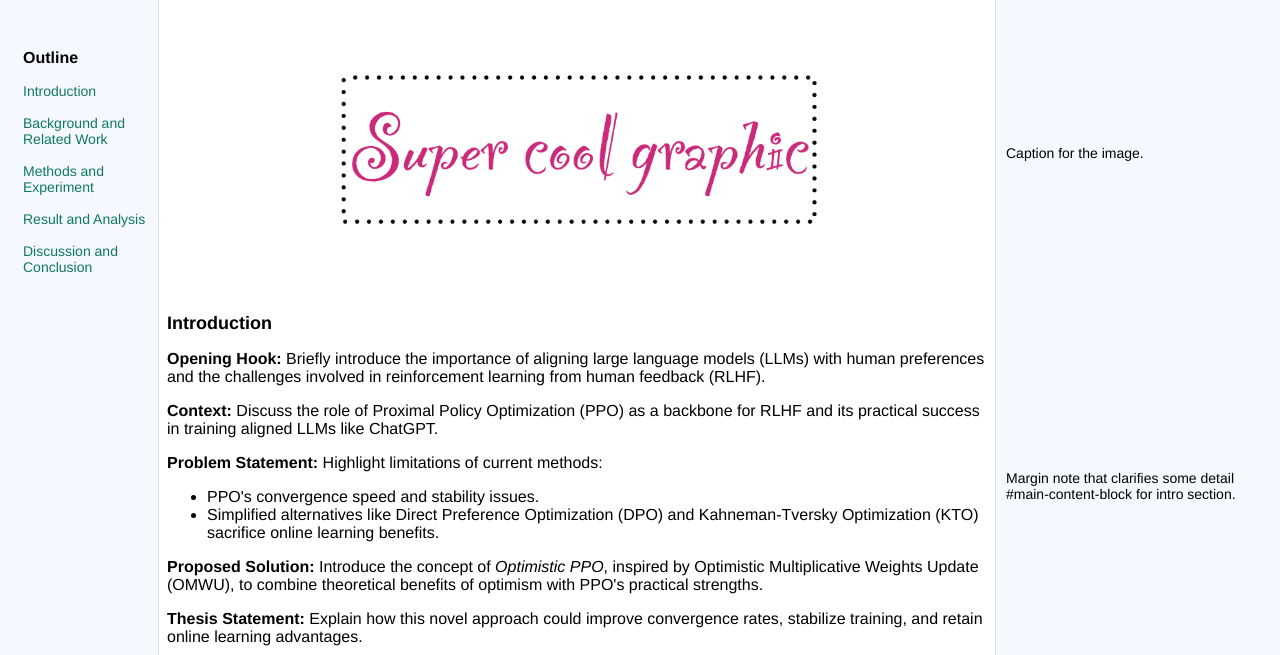
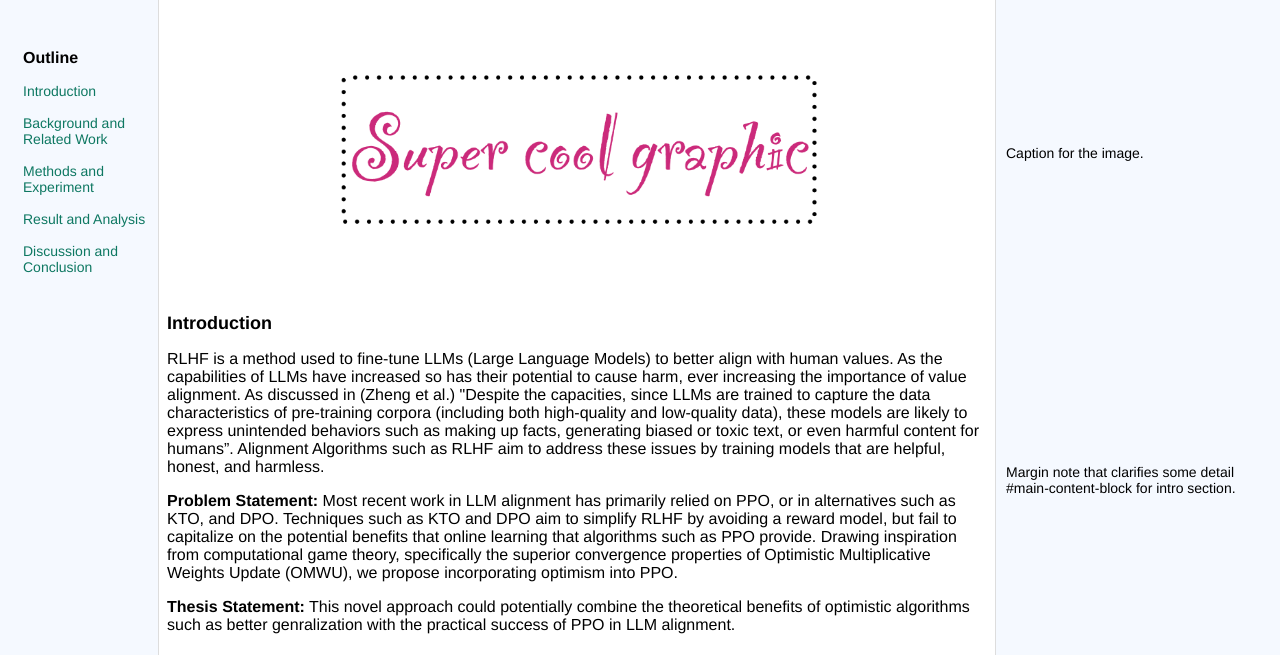
Before and after one commit to juanluera/deep_learning, a plain HTML site: page index.html in a window 1280 px wide. Shown: the part 111-766 px from the top of the page. Drawn offline with nearby package versions, Linux system fonts and the light colour scheme.

Commit message:
text added

```diff
--- a/index.html
+++ b/index.html
@@ -183,7 +183,7 @@
 
 </style>
 
-	  <title>The Platonic Representation Hypothesis</title>
+	  <title>6.7960 Final Project </title>
       <meta property="og:title" content="The Platonic Representation Hypothesis" />
 			<meta charset="UTF-8">
   </head>
@@ -242,17 +242,13 @@
 				</div>
 		    <div class="main-content-block">
 						<h1>Introduction</h1>
-						<p><strong>Opening Hook:</strong> Briefly introduce the importance of aligning large language models (LLMs) with human preferences and the challenges involved in reinforcement learning from human feedback (RLHF).</p>
-    <p><strong>Context:</strong> Discuss the role of Proximal Policy Optimization (PPO) as a backbone for RLHF and its practical success in training aligned LLMs like ChatGPT.</p>
-    <p><strong>Problem Statement:</strong> Highlight limitations of current methods:
-      <ul>
-        <li>PPO's convergence speed and stability issues.</li>
-        <li>Simplified alternatives like Direct Preference Optimization (DPO) and Kahneman-Tversky Optimization (KTO) sacrifice online learning benefits.</li>
-      </ul>
+						<p>
+							RLHF is a method used to fine-tune LLMs (Large Language Models) to better align with human values. As the capabilities of LLMs have increased so has their potential to cause harm, ever increasing the importance of value alignment.  As discussed in (Zheng et al.) "Despite the capacities, since LLMs are trained to capture the data characteristics of pre-training corpora (including both high-quality and low-quality data), these models are likely to express unintended behaviors such as making up facts, generating biased or toxic text, or even harmful content for humans”. Alignment Algorithms such as RLHF aim to address these issues by training models that are helpful, honest, and harmless.
+
+    <p><strong>Problem Statement:</strong> Most recent work in LLM alignment has primarily relied on PPO, or in alternatives such as KTO, and DPO. Techniques such as KTO and DPO aim to simplify RLHF by avoiding a reward model, but fail to capitalize on the potential benefits that online learning that algorithms such as PPO provide.  Drawing inspiration from computational game theory, specifically the superior convergence properties of Optimistic Multiplicative Weights Update (OMWU), we propose incorporating optimism into PPO.
+
     </p>
-    <p><strong>Proposed Solution:</strong> Introduce the concept of <em>Optimistic PPO</em>, inspired by Optimistic Multiplicative Weights Update (OMWU), to combine theoretical benefits of optimism with PPO's practical strengths.</p>
-    <p><strong>Thesis Statement:</strong> Explain how this novel approach could improve convergence rates, stabilize training, and retain online learning advantages.</p>
-						</div>
+    <p><strong>Thesis Statement:</strong>   This novel approach could potentially combine the theoretical benefits of optimistic algorithms such as better genralization with the practical success of PPO in LLM alignment.</div>
 		    <div class="margin-right-block">
 						Margin note that clarifies some detail #main-content-block for intro section.
 		    </div>
@@ -384,8 +380,10 @@
 		    <div class="main-content-block">
 						<div class='citation' id="references" style="height:auto"><br>
 							<span style="font-size:16px">References:</span><br><br>
-							<a id="ref_1"></a>[1] <a href="https://en.wikipedia.org/wiki/Allegory_of_the_cave">Allegory of the Cave</a>, Plato, c. 375 BC<br><br>
-							<a id="ref_2"></a>[2] <a href="">A Human-Level AGI</a>, OpenAI, 2025<br><br>
+							<a id="ref_1"></a>[1] Rafailov et al. (2023). "Direct Preference Optimization: Your Language Model is Secretly a Reward Model"<br><br>
+        					<a id="ref_2"></a>[2] Ethayarajh et al. (2023). "KTO: Model Alignment as Prospect Theoretic Optimization"<br><br>
+        					<a id="ref_3"></a>[3] Schulman et al. (2017). "Proximal Policy Optimization Algorithms"<br><br>
+        					<a id="ref_4"></a>[4] Zheng et al. (2023). "Delve into PPO: Implementation Matters for Stable RLHF"<br><br>
 						</div>
 		    </div>
 		    <div class="margin-right-block">
```
